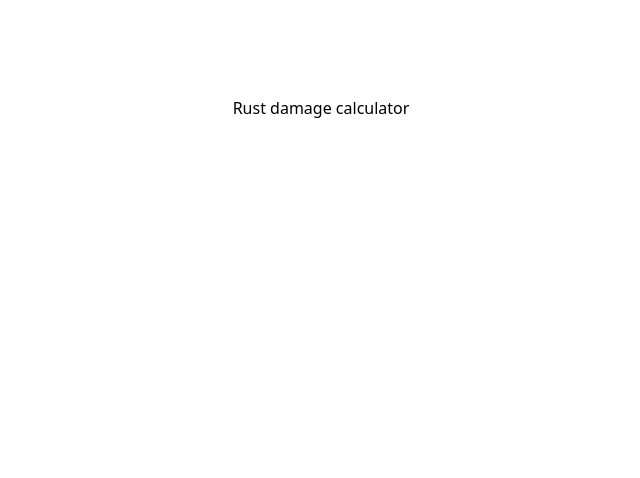
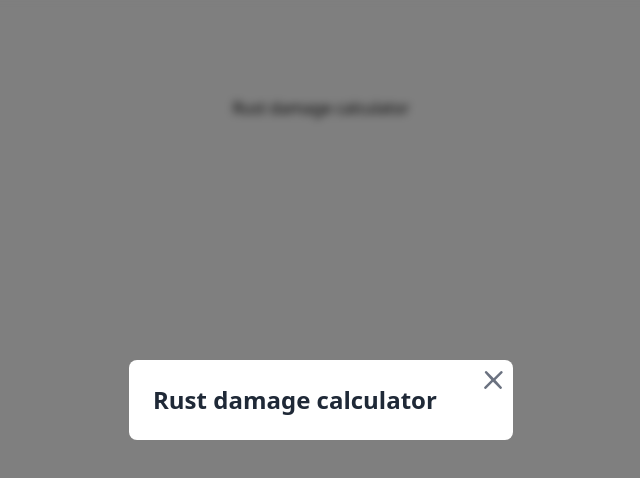
Before and after one commit to JR0210/rust-damage-calc, a Next.js app: page / in a window 1280 px wide. Shown: the top 478 px of the page, without its empty margins (319-959 px from the left). Built offline with nearby package versions, Linux system fonts and the light colour scheme.

Commit message:
added basic tailwind modal

```diff
--- /dev/null
+++ b/src/app/components/modal.tsx
@@ -0,0 +1,60 @@
+"use client";
+
+import { FC, ReactNode, useEffect, useState } from "react";
+import PropTypes from "prop-types";
+
+interface ModalProps {
+  isOpen: boolean;
+  onClose: () => void;
+  children: ReactNode;
+}
+
+const Modal: FC<ModalProps> = ({ isOpen, onClose, children }) => {
+  const [modalClasses, setModalClasses] = useState<string>("hidden");
+
+  // update modalClasses based on isOpen prop
+  useEffect(() => {
+    setModalClasses(isOpen ? "" : "hidden");
+  }, [isOpen]);
+
+  return (
+    <>
+      <div
+        className={`${modalClasses} fixed z-10 inset-0 overflow-y-auto backdrop-blur-sm`}
+      >
+        <div className="flex items-center justify-center min-h-screen">
+          <div
+            className={`relative rounded-lg w-96 mx-auto bg-white dark:bg-gray-800 text-gray-800 dark:text-white`}
+          >
+            <div className="p-6">{children}</div>
+            <button
+              className="absolute transition-all top-0 right-0 p-2 text-gray-500 hover:text-gray-800 dark:text-gray-200 dark:hover:text-white"
+              onClick={onClose}
+            >
+              <svg
+                className="w-6 h-6 fill-current"
+                viewBox="0 0 20 20"
+                xmlns="http://www.w3.org/2000/svg"
+              >
+                <title>Close</title>
+                <path
+                  fillRule="evenodd"
+                  d="M12.05 10l5.8-5.8a1 1 0 00-1.42-1.4L10.6 8.6 4.8 2.8a1 1 0 00-1.4 1.42L8.6 10l-5.8 5.8a1 1 0 001.42 1.4l5.8-5.8 5.8 5.8a1 1 0 001.4-1.42L12.05 10z"
+                  clipRule="evenodd"
+                />
+              </svg>
+            </button>
+          </div>
+        </div>
+      </div>
+      {isOpen && <div className="fixed inset-0 bg-black opacity-50"></div>}
+    </>
+  );
+};
+
+Modal.propTypes = {
+  isOpen: PropTypes.bool.isRequired,
+  onClose: PropTypes.func.isRequired,
+};
+
+export default Modal;
--- a/src/app/page.tsx
+++ b/src/app/page.tsx
@@ -1,13 +1,23 @@
+'use client'
+import { useState } from 'react'
 import Image from 'next/image'
 import { Inter } from 'next/font/google'
 import styles from './page.module.css'
+import Modal from './components/modal'
 
 const inter = Inter({ subsets: ['latin'] })
 
 export default function Home() {
+  const [modalOpen, setModalOpen] = useState(true)
+
   return (
     <main className={styles.main}>
       <h1>Rust damage calculator</h1>
+      <Modal isOpen={modalOpen} onClose={() => setModalOpen(prevState => !prevState)}>
+        <section>
+          <h2 className="text-2xl font-bold">Rust damage calculator</h2>
+        </section>
+      </Modal>
     </main>
   )
 }
```
